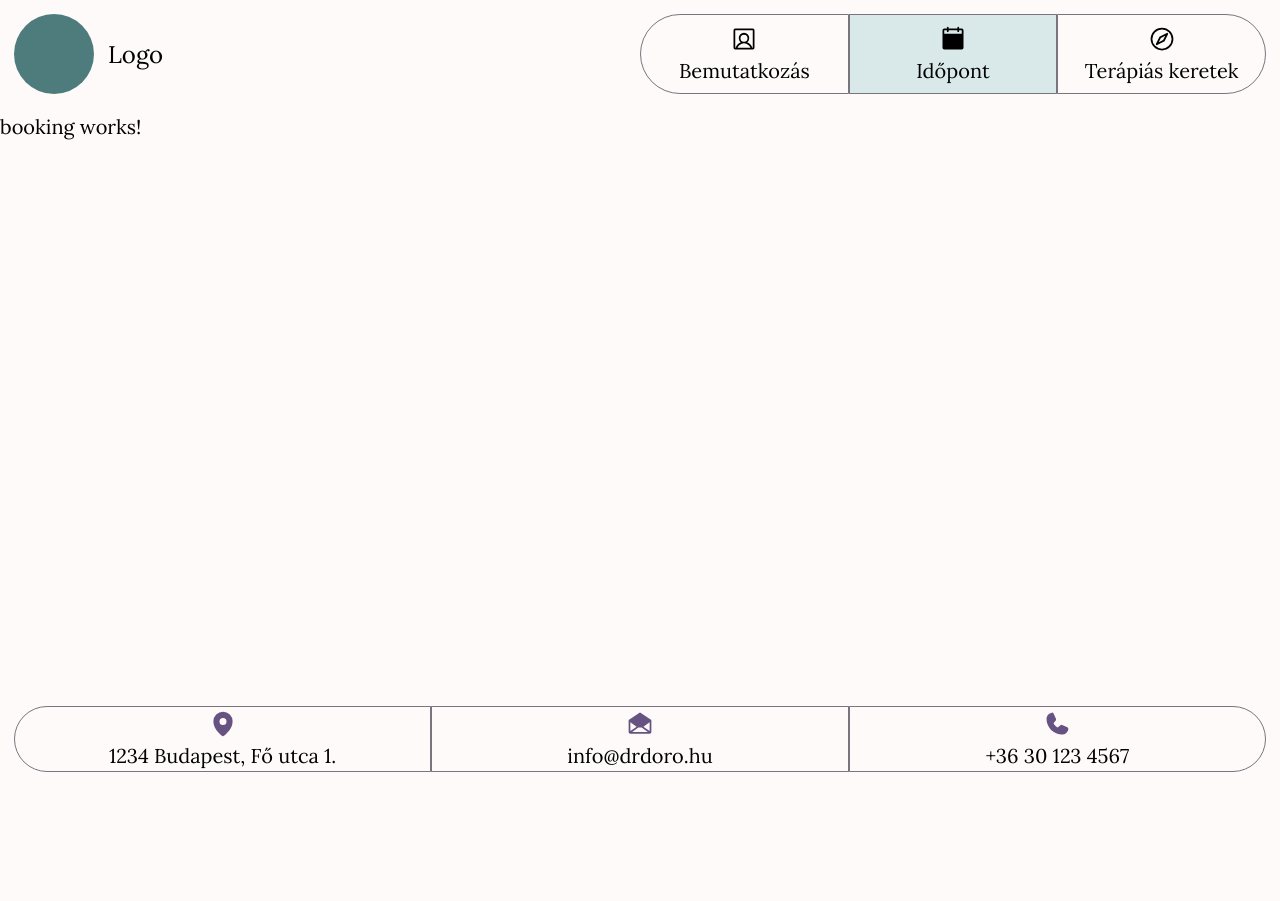
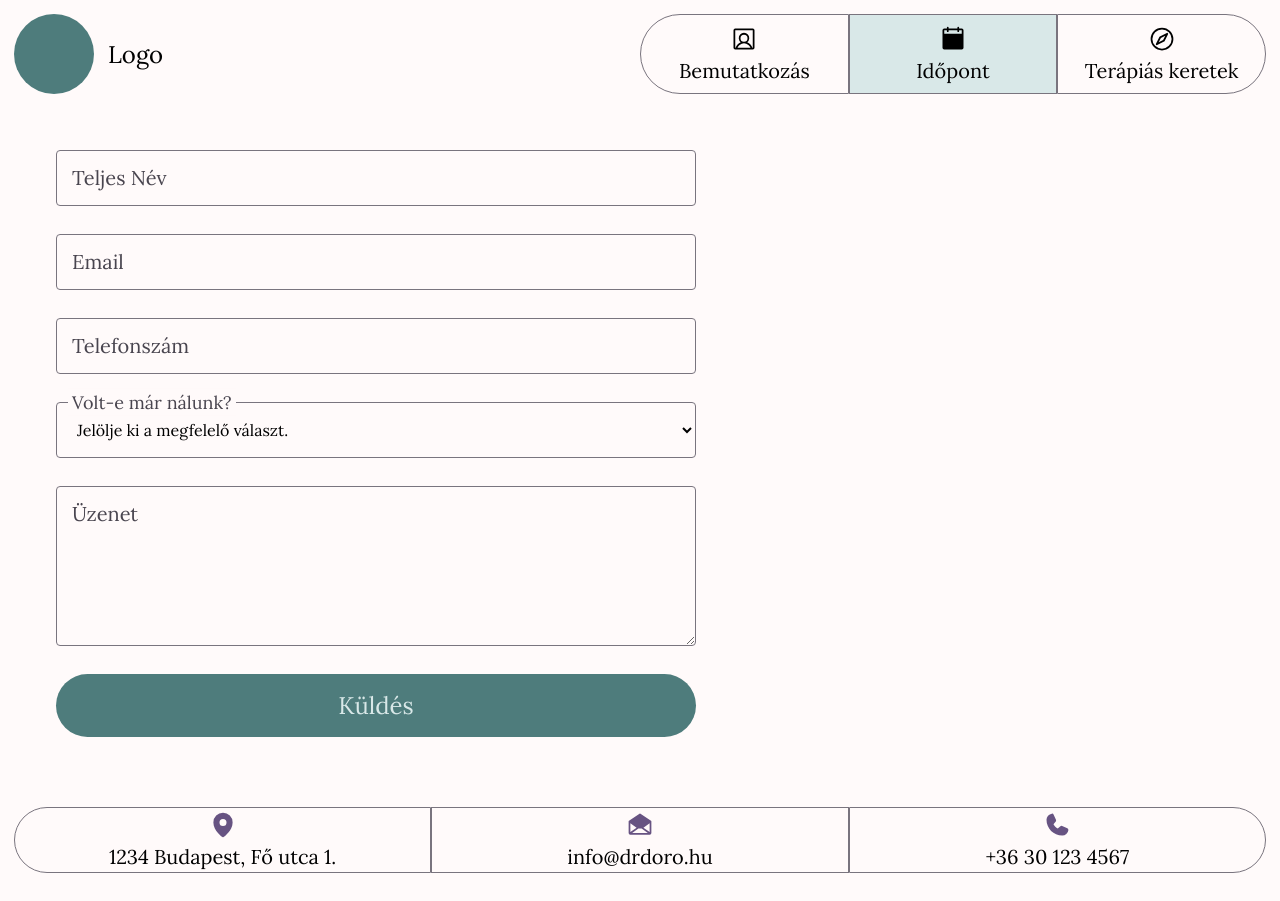
Before and after one commit to h8thebugs/simon-doro-profile-page, an Angular app: page /booking in a window 1280 px wide. Before the commit the page ends 800 px from the top, so only its background shows below. Built offline with nearby package versions, Linux system fonts and the light colour scheme.

Commit message:
2026.11.03 h8thebugs add initial form for the booking

```diff
--- a/src/app/pages/booking/booking.html
+++ b/src/app/pages/booking/booking.html
@@ -1 +1,29 @@
-<p>booking works!</p>
+<div class="page-container">
+  <form>
+    <label class="text-field" for="name">
+      <input type="text" id="name" name="name" autocomplete="name" placeholder=" " required />
+      <span class="text-field-label">Teljes Név</span>
+    </label>
+    <label class="text-field" for="email">
+      <input type="email" id="email" name="email" autocomplete="email" placeholder=" " required />
+      <span class="text-field-label">Email</span>
+    </label>
+    <label class="text-field" for="phone">
+      <input type="tel" name="phone" id="phone" autocomplete="tel" placeholder=" " required />
+      <span class="text-field-label">Telefonszám</span>
+    </label>
+    <label class="text-field" for="visited">
+      <select name="visited" id="visited" required>
+        <option value="" disabled selected>Jelölje ki a megfelelő választ.</option>
+        <option value="yes">Igen, már voltam.</option>
+        <option value="no">Nem, ez az első alkalom.</option>
+      </select>
+      <span class="text-field-label">Volt-e már nálunk?</span>
+    </label>
+    <label class="text-field" for="message">
+      <textarea name="message" id="message" rows="5" placeholder=" " required></textarea>
+      <span class="text-field-label">Üzenet</span>
+    </label>
+    <app-button type="submit" label="Küldés" theme="primary"></app-button>
+  </form>
+</div>
--- a/src/app/pages/booking/booking.ts
+++ b/src/app/pages/booking/booking.ts
@@ -1,7 +1,8 @@
 import { Component } from '@angular/core';
+import { Button } from '../../ui/button/button';
 
 @Component({
-  imports: [],
+  imports: [Button],
   selector: 'app-booking',
   styleUrl: './booking.css',
   templateUrl: './booking.html',
--- a/src/styles.css
+++ b/src/styles.css
@@ -11,6 +11,7 @@ html {
   --on-tertiary: #e9e3ed;
   --background: #fffafa;
   --default-text-color: black;
+  --border-color: #79747e;
   --display-font-size: 64px;
   --headline-font-size: 42px;
   --body-font-size: 24px;
@@ -98,6 +99,109 @@ em {
     filter var(--transition),
     color var(--transition),
     background-color var(--transition);
+}
+
+form {
+  display: flex;
+  flex-direction: column;
+  gap: var(--gap);
+  width: min(100%, 40rem);
+}
+
+.text-field {
+  --field-label: #49454f;
+  position: relative;
+  display: block;
+  min-width: 0;
+}
+
+.text-field > :is(input, select, textarea) {
+  box-sizing: border-box;
+  display: block;
+  width: 100%;
+  min-width: 0;
+  height: 3.5rem;
+  margin: 0;
+  border: 1px solid var(--border-color);
+  border-radius: 0.25rem;
+  padding: 1rem;
+  background: transparent;
+  color: var(--default-text-color);
+  font: inherit;
+  font-size: 1rem;
+  line-height: 1.5rem;
+  caret-color: var(--primary);
+}
+
+.text-field > textarea {
+  height: auto;
+  min-height: 10rem;
+  resize: vertical;
+}
+
+.text-field-label {
+  position: absolute;
+  top: 1.75rem;
+  left: 0.75rem;
+  max-width: calc(100% - 2rem);
+  padding-inline: 0.25rem;
+  overflow: hidden;
+  background: var(--background);
+  color: var(--field-label);
+  font-size: var(--small-text-size);
+  line-height: 1.5;
+  text-overflow: ellipsis;
+  white-space: nowrap;
+  pointer-events: none;
+  transform: translateY(-50%);
+  transition:
+    top var(--transition),
+    font-size var(--transition),
+    color var(--transition);
+}
+
+.text-field > :is(input, textarea):is(:focus, :not(:placeholder-shown)) + .text-field-label,
+.text-field > select + .text-field-label {
+  top: 0;
+  font-size: calc(var(--small-text-size) - 2px);
+}
+
+@media (hover: hover) and (pointer: fine) {
+  .text-field > :is(input, select, textarea):hover:not(:disabled, :focus) {
+    border-color: var(--default-text-color);
+  }
+}
+
+.text-field > :is(input, select, textarea):focus {
+  border-color: var(--primary);
+  outline: calc(var(--border-width) * 2) solid var(--primary);
+  outline-offset: -2px;
+}
+
+.text-field > :is(input, select, textarea):focus + .text-field-label {
+  color: var(--primary);
+}
+
+.text-field > :is(input, select, textarea):user-invalid {
+  border-color: var(--secondary);
+  caret-color: var(--secondary);
+}
+
+.text-field > :is(input, select, textarea):user-invalid:focus {
+  outline-color: var(--secondary);
+}
+
+.text-field > :is(input, select, textarea):user-invalid + .text-field-label {
+  color: var(--secondary);
+}
+
+.text-field > :is(input, select, textarea):disabled {
+  opacity: 0.7;
+  cursor: not-allowed;
+}
+
+.text-field > :is(input, select, textarea):disabled + .text-field-label {
+  opacity: 0.7;
 }
 
 .title-container {
@@ -288,7 +392,8 @@ p {
   }
 
   .button,
-  .chip {
+  .chip,
+  .text-field-label {
     transition: none;
   }
 
```
